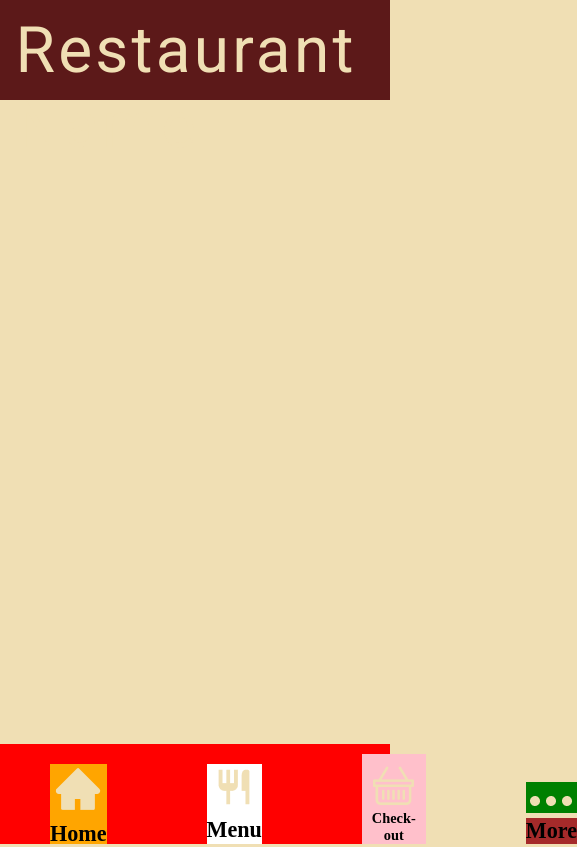
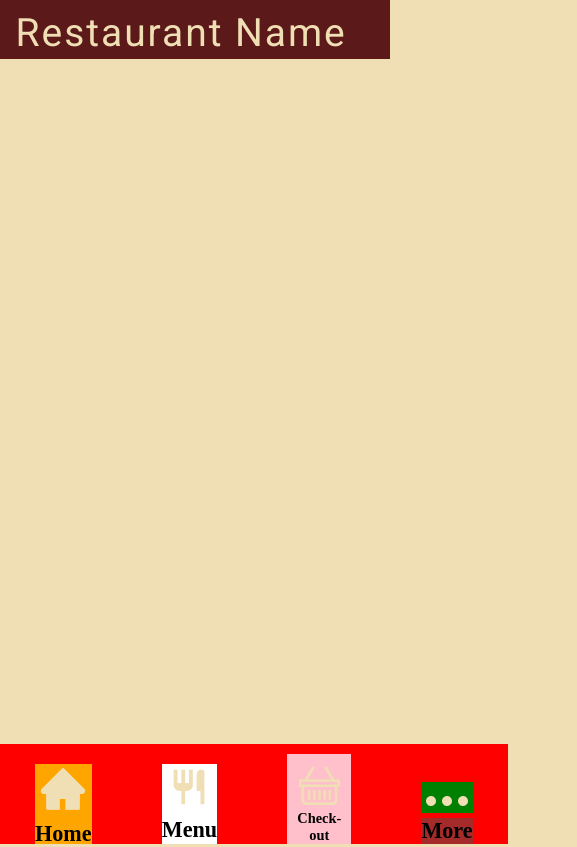
Before and after one commit to jordangregson/restaurantUI, a plain HTML site: page index.html in a window 390 px wide. Shown: the whole page, 577 px wide, since content can reach past the window. Drawn offline with Linux system fonts and the light colour scheme.

Commit message:
This stage runined the website. Go back to the previous version.

```diff
--- a/styles.css
+++ b/styles.css
@@ -68,24 +68,29 @@ body {
     }
 
     .header-container {
-        height: 100px;
+        height: 15vw;
+        width: auto;
     }
 
     .name {
+        margin-top: 10px;
         display: flex;
-        font-size: 4em;
+        font-size: 10vw;
+
     }
 
     .footer-container {
         display: flex;
         flex-direction: row;
+        justify-content: space-between;
         background-color: red;
 
         position: absolute;
         bottom: 0;
         left: 0;
 
-        width: 100%;
+        height: 100px;
+        width: auto;
 
     }
 
@@ -93,8 +98,9 @@ body {
         display: flex;
         flex-direction: row;
 
-        width: 100%;
-        height: 100px;
+
+
+        width: auto;
 
         justify-content: space-between;
 
@@ -107,8 +113,8 @@ body {
         flex-direction: row;
         justify-content: space-between;
 
-        margin-left: 50px;
-        margin-right: 50px;
+        margin-left: 9vw;
+        margin-right: 9vw;
         margin-top: 20px;
 
         text-align: center;
@@ -117,6 +123,7 @@ body {
 
     .home-footer {
         background-color: orange;
+
     }
 
     .menu-footer {
```
Also changed, not shown: 1 other file.
